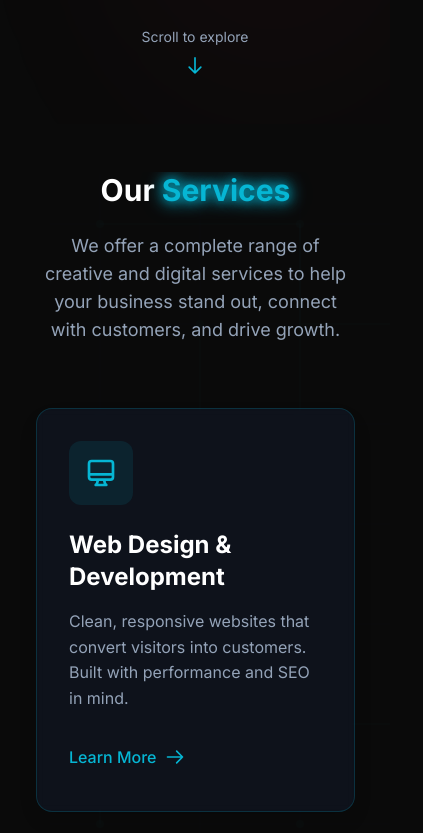
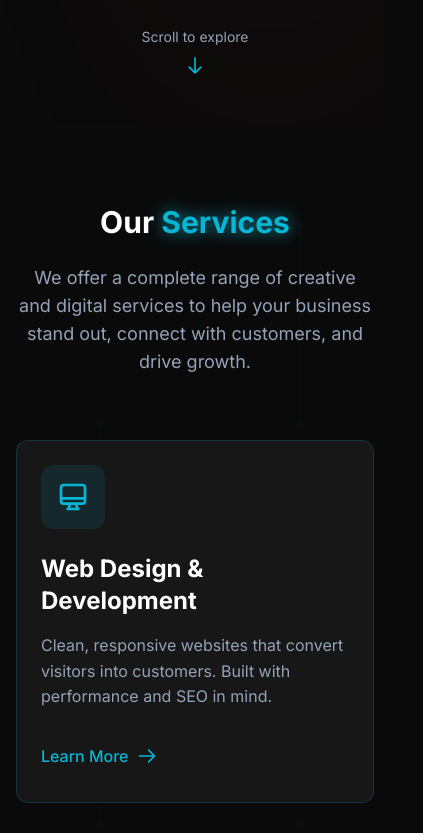
Before and after one commit to mahirahmed7/fmagency, a Next.js app: page / in a window 390 px wide. Shown: the part 800-1633 px from the top of the page, 423 px wide, since content can reach past the window. Built offline with nearby package versions, Linux system fonts and the light colour scheme.

Commit message:
fix: clean up CSS and fix centering issues

```diff
--- a/app/globals.css
+++ b/app/globals.css
@@ -27,10 +27,14 @@
   }
 }
 
-@layer base {
+/* Base styles */
 html {
   -webkit-tap-highlight-color: transparent;
   scroll-behavior: smooth;
+  margin: 0;
+  padding: 0;
+  overflow-x: hidden;
+  width: 100%;
 }
 
 body {
@@ -43,11 +47,13 @@
   margin: 0;
   padding: 0;
   overflow-x: hidden;
+  width: 100%;
   background-color: var(--primary);
   -webkit-font-smoothing: antialiased;
   -moz-osx-font-smoothing: grayscale;
 }
 
+@layer base {
   h1, h2, h3, h4, h5, h6 {
     font-weight: 700;
     line-height: 1.2;
@@ -77,13 +83,20 @@
 
 @layer components {
   .container {
-    @apply mx-auto px-4 max-w-7xl;
+    @apply mx-auto px-4;
     width: 100%;
     max-width: 1280px;
-    margin-left: auto;
-    margin-right: auto;
     padding-left: clamp(1rem, 5vw, 2rem);
     padding-right: clamp(1rem, 5vw, 2rem);
+    box-sizing: border-box;
+  }
+
+  .section {
+    @apply py-16;
+    padding-top: clamp(3rem, 8vw, 5rem);
+    padding-bottom: clamp(3rem, 8vw, 5rem);
+    width: 100%;
+    box-sizing: border-box;
   }
 
   .btn-wrapper {
@@ -123,14 +136,6 @@
 
   .btn-accent {
     @apply bg-accent text-white hover:bg-accent/90;
-  }
-
-  .section {
-    @apply py-16;
-    padding-top: clamp(3rem, 8vw, 5rem);
-    padding-bottom: clamp(3rem, 8vw, 5rem);
-    padding-left: clamp(1rem, 5vw, 2rem);
-    padding-right: clamp(1rem, 5vw, 2rem);
   }
 
   .fade-in {
@@ -179,43 +184,16 @@
   }
 }
 
-/* Ensure the page wrapper fills the entire viewport height */
-html, body {
-  min-height: 100vh;
-  height: 100%;
-  margin: 0;
-  padding: 0;
-  background-color: var(--primary);
-  overflow-x: hidden;
-}
-
-body, #__next, .page-wrapper {
+/* Layout structure */
+#__next, .page-wrapper {
   min-height: 100vh;
   display: flex;
   flex-direction: column;
-  background-color: var(--primary);
+  width: 100%;
 }
 
 .page-wrapper {
   flex: 1;
-  display: flex;
-  flex-direction: column;
-}
-
-/* Fix any margin at the bottom */
-footer {
-  margin-top: 0;
-  background-color: var(--primary-light);
-  display: block !important;
-  width: 100%;
-  position: relative;
-  z-index: 50;
-  bottom: 0;
-  left: 0;
-  right: 0;
-  min-height: 200px;
-  visibility: visible !important;
-  overflow: visible !important;
 }
 
 main {
@@ -224,186 +202,16 @@ main {
   flex-direction: column;
   background-color: var(--primary);
   min-height: 70vh;
+  width: 100%;
 }
 
-/* Make sure that at the end of main content we transition smoothly to footer */
-main::after {
-  content: "";
-  display: block;
-  height: 2px;
+footer {
+  margin-top: 0;
   background-color: var(--primary-light);
-}
-
-/* Container utility */
-.container {
   width: 100%;
-  max-width: 1280px;
-  margin-left: auto;
-  margin-right: auto;
-  padding-left: clamp(1rem, 5vw, 2rem);
-  padding-right: clamp(1rem, 5vw, 2rem);
-  max-width: 100vw;
-  overflow-x: hidden;
-}
-
-/* Section spacing */
-.section {
-  padding-top: clamp(3rem, 8vw, 5rem);
-  padding-bottom: clamp(3rem, 8vw, 5rem);
-  padding-left: clamp(1rem, 5vw, 2rem);
-  padding-right: clamp(1rem, 5vw, 2rem);
-  max-width: 100vw;
-  overflow-x: hidden;
-}
-
-/* Tech card style */
-.tech-card {
-  background-color: rgba(17, 24, 39, 0.6);
-  border: 1px solid rgba(6, 182, 212, 0.2);
-  border-radius: 1rem;
-  padding: 2rem;
-  backdrop-filter: blur(4px);
-  box-shadow: 0 10px 25px -5px rgba(0, 0, 0, 0.1), 0 8px 10px -6px rgba(0, 0, 0, 0.1);
-  transition: all 0.3s ease;
-}
-
-.tech-card:hover {
-  border-color: rgba(6, 182, 212, 0.4);
-  box-shadow: 0 20px 25px -5px rgba(0, 0, 0, 0.1), 0 10px 10px -5px rgba(0, 0, 0, 0.04);
-}
-
-/* Glowing text effect */
-.glow-text-cyan {
-  color: rgb(6, 182, 212);
-  text-shadow: 0 0 10px rgba(6, 182, 212, 0.6), 0 0 20px rgba(6, 182, 212, 0.3);
-}
-
-.glow-text-red {
-  color: rgb(239, 68, 68);
-  text-shadow: 0 0 10px rgba(239, 68, 68, 0.6), 0 0 20px rgba(239, 68, 68, 0.3);
-}
-
-/* Animation utilities */
-.animate-slide-up {
-  animation: slideUp 0.6s cubic-bezier(0.16, 1, 0.3, 1) forwards;
-  will-change: transform, opacity;
-}
-
-@keyframes slideUp {
-  0% {
-    opacity: 0;
-    transform: translateY(30px);
-  }
-  100% {
-    opacity: 1;
-    transform: translateY(0);
-  }
-}
-
-.animate-pulse-slow {
-  animation: pulseSlow 3s ease-in-out infinite;
-}
-
-@keyframes pulseSlow {
-  0%, 100% {
-    opacity: 1;
-  }
-  50% {
-    opacity: 0.8;
-  }
-}
-
-/* Add a special class to create seamless background transition */
-.bg-gradient-to-footer {
-  background: linear-gradient(to bottom, var(--primary) 0%, var(--primary-light) 100%);
-}
-
-/* Animations */
-@keyframes fadeIn {
-  from {
-    opacity: 0;
-  }
-  to {
-    opacity: 1;
-  }
-}
-
-@keyframes pulse {
-  0% {
-    opacity: 1;
-  }
-  50% {
-    opacity: 0.5;
-  }
-  100% {
-    opacity: 1;
-  }
-}
-
-@keyframes spin {
-  from {
-    transform: rotate(0deg);
-  }
-  to {
-    transform: rotate(360deg);
-  }
-}
-
-/* Mobile-specific styles */
-@media (max-width: 768px) {
-  .btn, a, button {
-    min-height: 44px;
-    min-width: 44px;
-  }
-
-  .container {
-    padding-left: 1rem;
-    padding-right: 1rem;
-  }
-
-  .section {
-    padding-top: 3rem;
-    padding-bottom: 3rem;
-  }
-
-  h1 {
-    font-size: 2rem;
-  }
-
-  h2 {
-    font-size: 1.75rem;
-  }
-
-  h3 {
-    font-size: 1.25rem;
-  }
-
-  p {
-    font-size: 1rem;
-  }
-}
-
-/* Base styles */
-html,
-body {
-  margin: 0;
-  padding: 0;
-  overflow-x: hidden;
-  width: 100%;
-  min-height: 100vh;
-  scroll-behavior: smooth;
-  -webkit-font-smoothing: antialiased;
-  -moz-osx-font-smoothing: grayscale;
-}
-
-/* Container */
-.container {
-  width: 100%;
-  max-width: 1280px;
-  margin: 0 auto;
-  padding-left: 1rem;
-  padding-right: 1rem;
-  box-sizing: border-box;
+  position: relative;
+  z-index: 50;
+  min-height: 200px;
 }
 
 /* Ensure all images are responsive */
@@ -412,30 +220,4 @@ img {
   height: auto;
 }
 
-/* Mobile-first responsive adjustments */
-@media (max-width: 768px) {
-  .container {
-    padding-left: 1rem;
-    padding-right: 1rem;
-  }
-
-  /* Prevent content from causing horizontal scroll */
-  * {
-    max-width: 100vw;
-    box-sizing: border-box;
-  }
-}
-
-/* Add smooth reveal animation class */
-.reveal-on-scroll {
-  opacity: 0;
-  transform: translateY(30px);
-  transition: opacity 0.6s cubic-bezier(0.16, 1, 0.3, 1),
-              transform 0.6s cubic-bezier(0.16, 1, 0.3, 1);
-  will-change: transform, opacity;
-}
-
-.reveal-on-scroll.is-visible {
-  opacity: 1;
-  transform: translateY(0);
-}
+/* Keep the rest of your existing styles ... */
```
Lines whose indentation alone changed are shown as unchanged.
